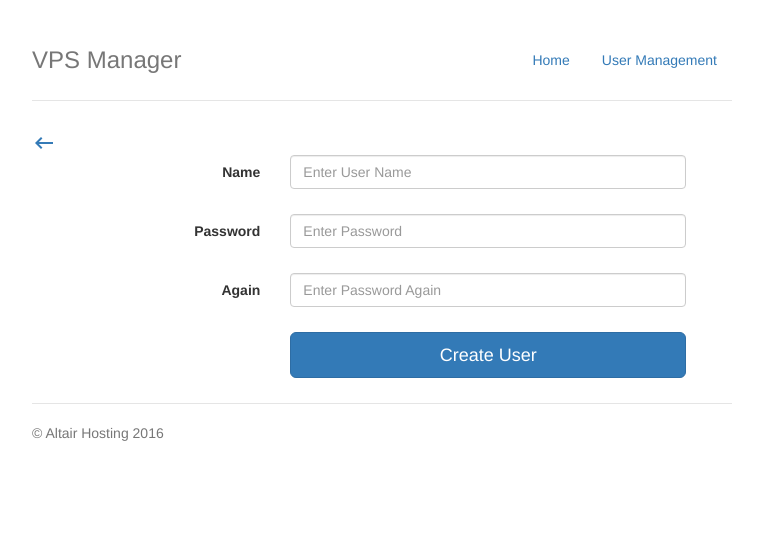
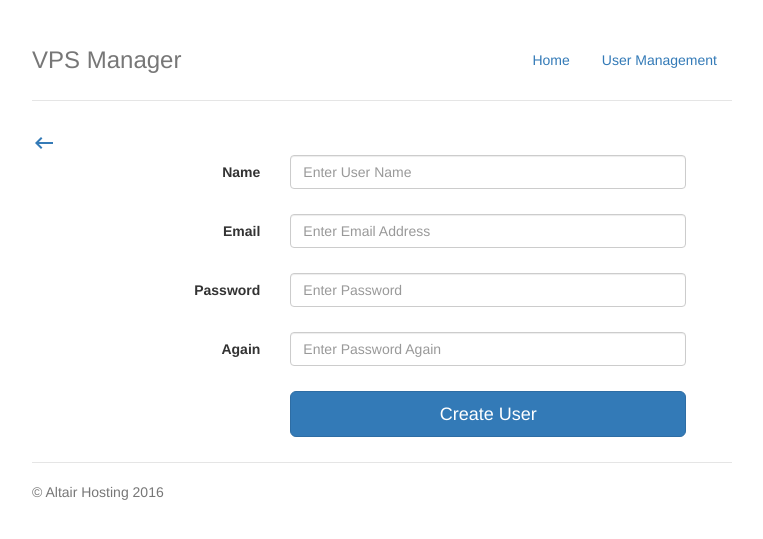
Before and after one commit to bhutton/vpsmanager-django, a Django app: page /user/create/ in a window 1280 px wide. Shown: the top 539 px of the page, without its empty margins (258-1021 px from the left). Run offline with Django 3.2, Linux system fonts and the light colour scheme; some libraries are stand-ins or nearby versions.

Commit message:
Renamed username to name and added email address to user accounts.

```diff
--- a/user/templates/createuser.html
+++ b/user/templates/createuser.html
@@ -9,7 +9,16 @@
         <div class="form-group row">
             <label for="name" class="col-sm-4 control-label">Name</label>
             <div class="col-sm-7">
-                <input class="form-control" name="username" id="id_username" placeholder="Enter User Name"
+                <input class="form-control" name="name" id="id_username" placeholder="Enter User Name"
+                       required onchange="return validateVPSName()"/>
+                <p id="valName"></p></td>
+            </div>
+        </div>
+
+        <div class="form-group row">
+            <label for="name" class="col-sm-4 control-label">Email</label>
+            <div class="col-sm-7">
+                <input class="form-control" name="email" id="id_email" placeholder="Enter Email Address"
                        required onchange="return validateVPSName()"/>
                 <p id="valName"></p></td>
             </div>
--- a/user/templates/listuser.html
+++ b/user/templates/listuser.html
@@ -5,7 +5,7 @@
     <div class="vpsDetails">
         <nav>
           <ul class="nav nav-pills pull-left">
-                <li role="presentation"><a href="/user/create">Create VPS</a>
+                <li role="presentation"><a href="/user/create">Create User</a>
           </ul>
         </nav>
 
@@ -19,6 +19,7 @@
                 <thead>
                     <tr class="title">
                         <th>Name</th>
+                        <th>Email</th>
                         <th width="80px">Modify</th>
                     </tr>
                 </thead>
@@ -26,7 +27,8 @@
                 <tbody>
                     {% for line in items %}
                     <tr class="list">
-                        <td class="list">{{ line.username }}</td>
+                        <td class="list">{{ line.name }}</td>
+                        <td class="list">{{ line.email }}</td>
                         <td class="list" align="center"><a href="/user/modify/{{ line.id }}"><i class="material-icons md-18">edit</i></a>
                         <a href="/user/delete/{{ line.id }}" onclick="return confirm('Are you sure you want to delete this server?')"><i class="material-icons md-18">delete</i></a></td>
                     </tr>
--- a/user/views.py
+++ b/user/views.py
@@ -4,9 +4,10 @@ from user.models import User
 
 def create_user(request):
     if request.method == 'POST':
-        new_username = request.POST['username']
+        new_name = request.POST['name']
+        new_email = request.POST['email']
         new_password = request.POST['password']
-        User.objects.create(username=new_username, password=new_password)
+        User.objects.create(name=new_name, email=new_email, password=new_password)
         return redirect('/user/')
 
     return render(request, 'createuser.html')
@@ -14,13 +15,15 @@ def create_user(request):
 
 def modify_user(request, id):
     if request.method == 'POST':
-        new_username = request.POST['username']
+        new_name = request.POST['name']
+        new_email = request.POST['email']
         new_password = request.POST['password']
 
         saved_items = User.objects.get(pk=id)
         existing_items = saved_items
 
-        existing_items.username = new_username
+        existing_items.name = new_name
+        existing_items.email = new_email
         existing_items.password = new_password
         existing_items.save()
         return redirect('/user')
```
Also changed, not shown: tests/test_views.py (+0 -45 lines), user/models.py (+4 -3 lines), user/templates/modifyuser.html (+10 -2 lines), user/tests/test_user.py (+62 -5 lines), db.sqlite3.
